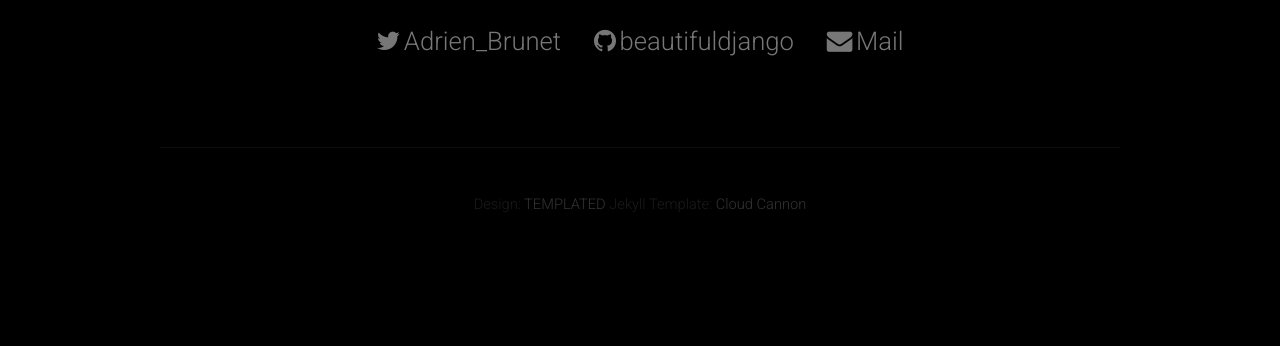
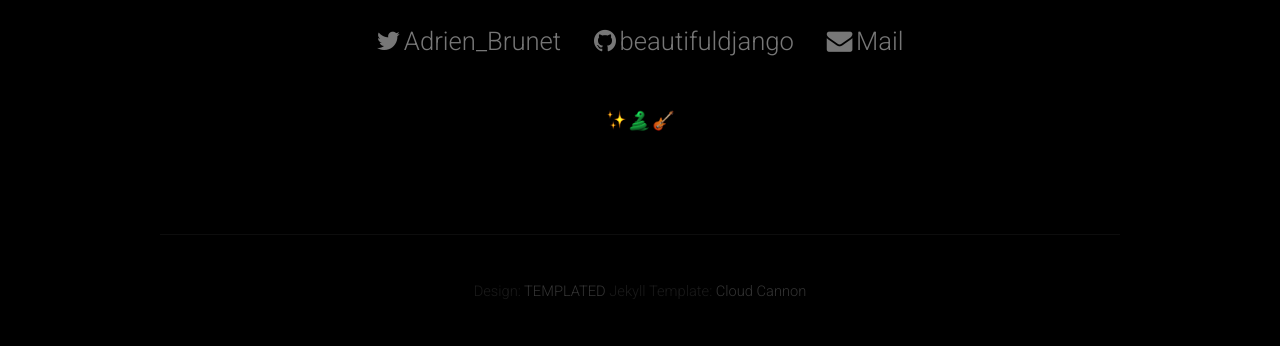
Before and after one commit to beautifuldjango/beautifuldjango.github.io, a Jekyll site: the page built from index.html, in a window 1280 px wide. Shown: the part 1424-1770 px from the top of the page. Built offline with Jekyll 4.4.1, drawn with Linux system fonts in a browser that asks for light colours; nearby versions of some CDN libraries; before the commit the page ends 1686 px from its top, so only the background shows below that.

Commit message:
Emojis at the bottom

```diff
--- a/_layouts/default.html
+++ b/_layouts/default.html
@@ -55,6 +55,10 @@ Released for free under the Creative Commons Attribution 3.0 license (templated.
 				<li><a href="mailto:brunet.adrien@gmail.com" class="fa fa-envelope"></a> <a href="mailto:brunet.adrien@gmail.com">Mail</a></li>
 			</ul>
 		</section>
+		<section>
+				<h2><img class="emojis" src="/assets/images/emojis.png"></h2>
+		</section>
+
 	</div>
 </div>
 
--- a/assets/css/style.css
+++ b/assets/css/style.css
@@ -517,6 +517,11 @@
 		color: rgba(255,255,255,.2);
 	}
 
+	#footer img.emojis
+	{
+		width: 80px;
+	}
+
 /*********************************************************************************/
 /* Copyright                                                                     */
 /*********************************************************************************/
```
Also changed, not shown: assets/images/emojis.png (renamed from assets/logo/emojis.png).
